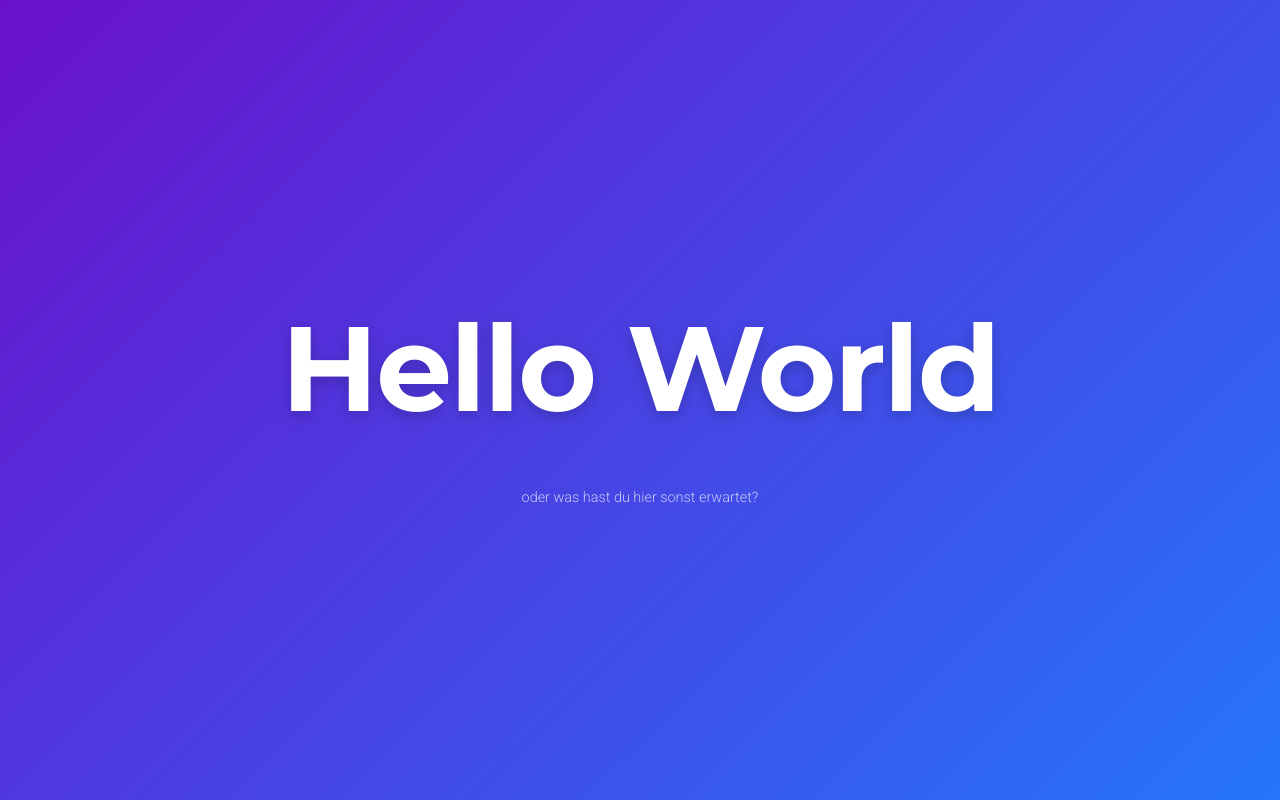
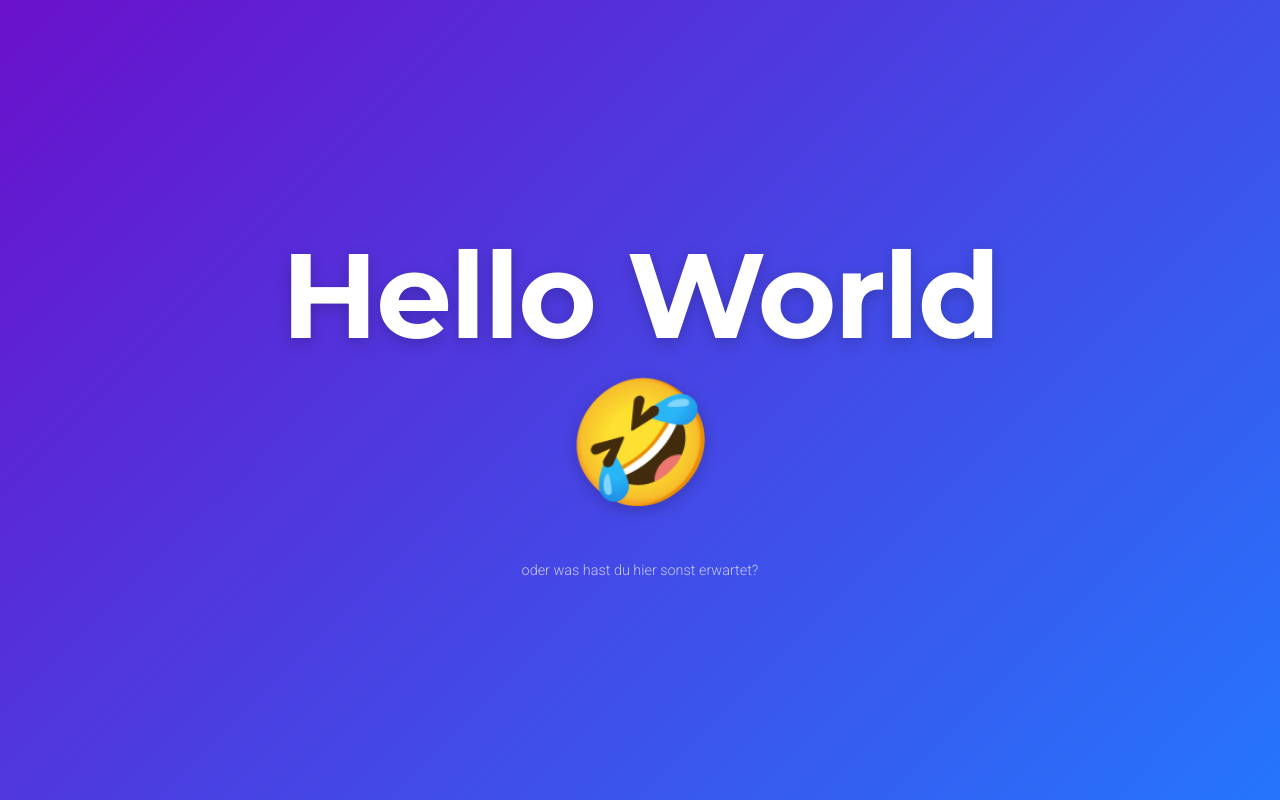
Before and after one commit to Lennarthuhn/Lennarthuhn.github.io, a plain HTML site: page index.html in a window 1280 px wide. Drawn offline with Linux system fonts and the light colour scheme.

Commit message:
Update index.html

```diff
--- a/index.html
+++ b/index.html
@@ -95,7 +95,7 @@
 </head>
 <body>
   <div class="container">
-    <h1 class="glitch">Hello World</h1>
+    <h1 class="glitch">Hello World🤣</h1>
 
 
 
```
